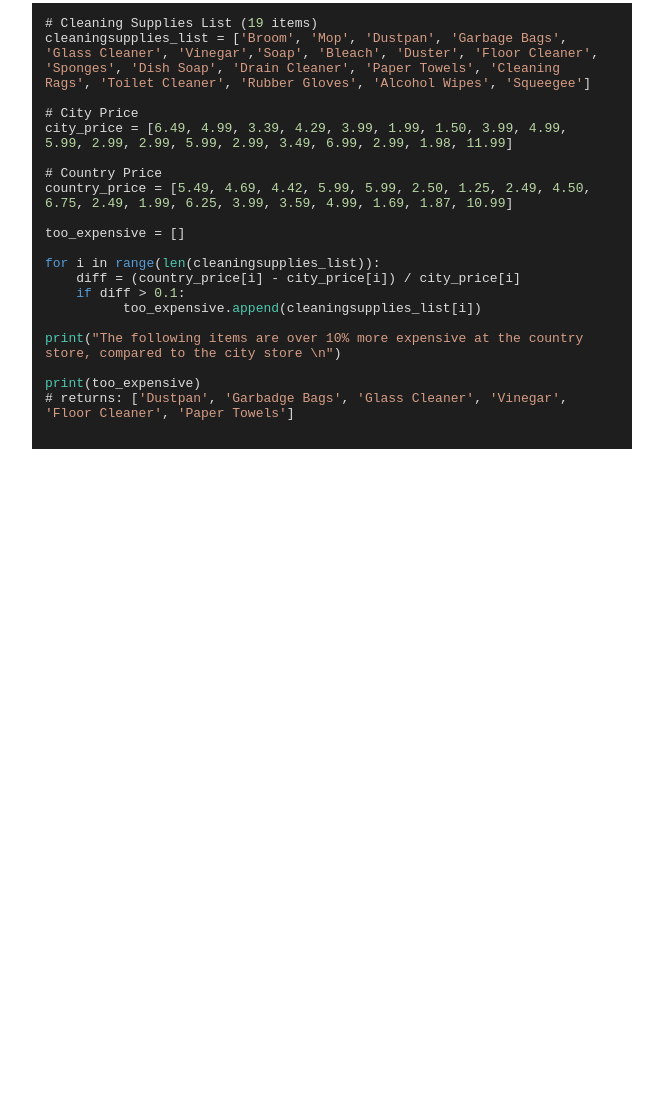
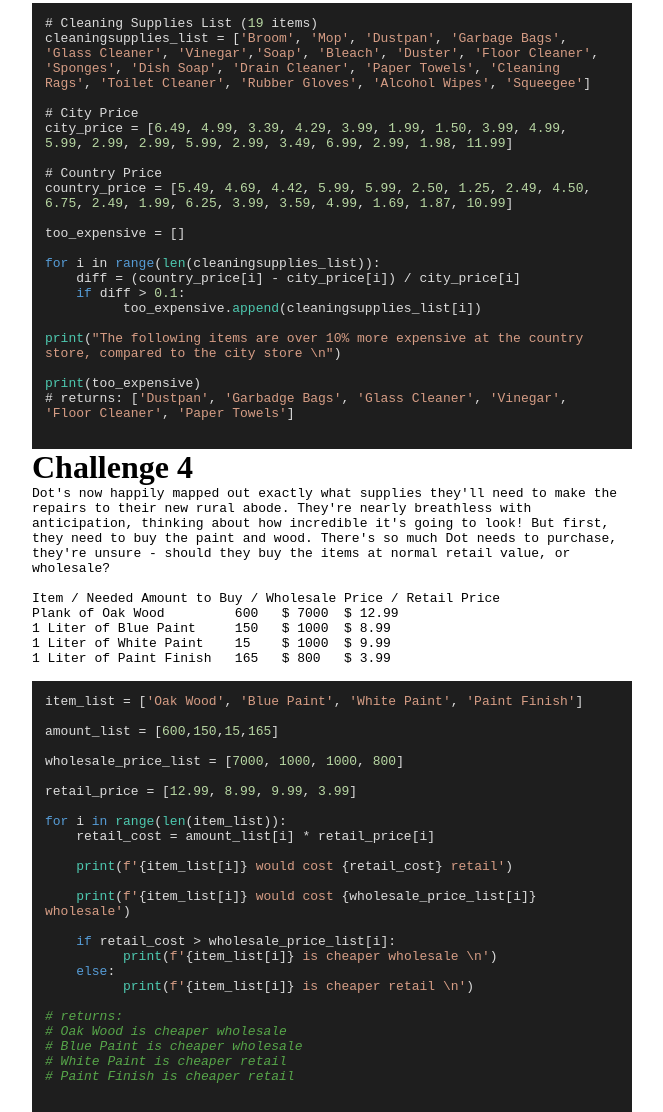
Before and after one commit to PaulB-H/lighthouse_challenge, a plain HTML site: page index.html in a window 1280 px wide. Shown: the part 1442-2554 px from the top of the page, without its empty margins (308-971 px from the left). Before the commit the page ends 1891 px from the top, so only its background shows below. Drawn offline with nearby package versions, Linux system fonts and the light colour scheme; a script that the page names is missing.

Commit message:
Added challenge 4

```diff
--- a/index.html
+++ b/index.html
@@ -149,6 +149,47 @@ print(too_expensive)
         </code></pre>
       </div>
       <!-- END Challenge 5 -->
+
+      <!--Challenge 4 -->
+      <div class="challenge-div">
+        <h1>Challenge 4</h1>
+        <pre>
+Dot's now happily mapped out exactly what supplies they'll need to make the repairs to their new rural abode. They're nearly breathless with anticipation, thinking about how incredible it's going to look! But first, they need to buy the paint and wood. There's so much Dot needs to purchase, they're unsure - should they buy the items at normal retail value, or wholesale?
+
+Item / Needed Amount to Buy / Wholesale Price / Retail Price
+Plank of Oak Wood         600 	$ 7000 	$ 12.99
+1 Liter of Blue Paint 	  150 	$ 1000  $ 8.99
+1 Liter of White Paint 	  15    $ 1000  $ 9.99
+1 Liter of Paint Finish   165 	$ 800 	$ 3.99
+        </pre>
+        <pre><code>item_list = ['Oak Wood', 'Blue Paint', 'White Paint', 'Paint Finish']
+
+amount_list = [600,150,15,165]
+
+wholesale_price_list = [7000, 1000, 1000, 800]
+
+retail_price = [12.99, 8.99, 9.99, 3.99]
+
+for i in range(len(item_list)):
+    retail_cost = amount_list[i] * retail_price[i]
+
+    print(f'{item_list[i]} would cost {retail_cost} retail')
+
+    print(f'{item_list[i]} would cost {wholesale_price_list[i]} wholesale')
+
+    if retail_cost > wholesale_price_list[i]:
+          print(f'{item_list[i]} is cheaper wholesale \n')
+    else:
+          print(f'{item_list[i]} is cheaper retail \n')
+
+# returns:
+# Oak Wood is cheaper wholesale
+# Blue Paint is cheaper wholesale
+# White Paint is cheaper retail
+# Paint Finish is cheaper retail
+        </code></pre>
+      </div>
+      <!-- END Challenge 4 -->
     </div>
     <!-- Highlight.js -->
     <script src="https://cdnjs.cloudflare.com/ajax/libs/highlight.js/10.5.0/highlight.min.js"></script>
```
